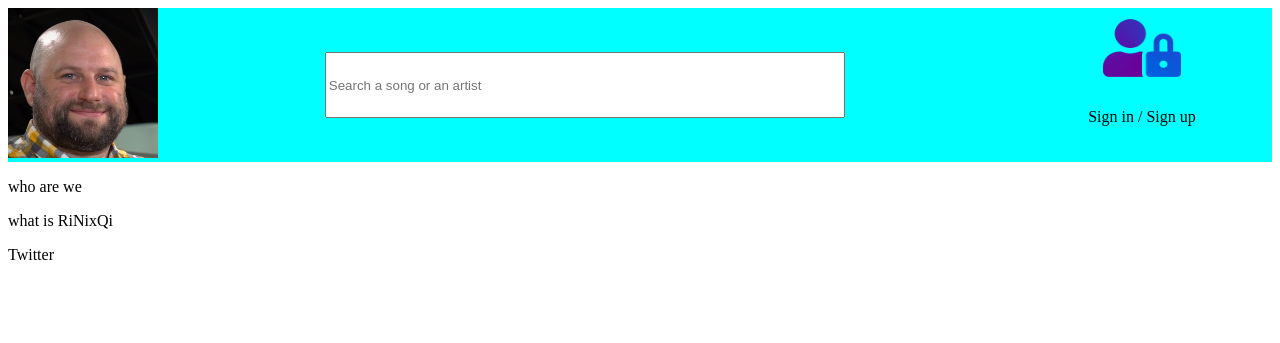
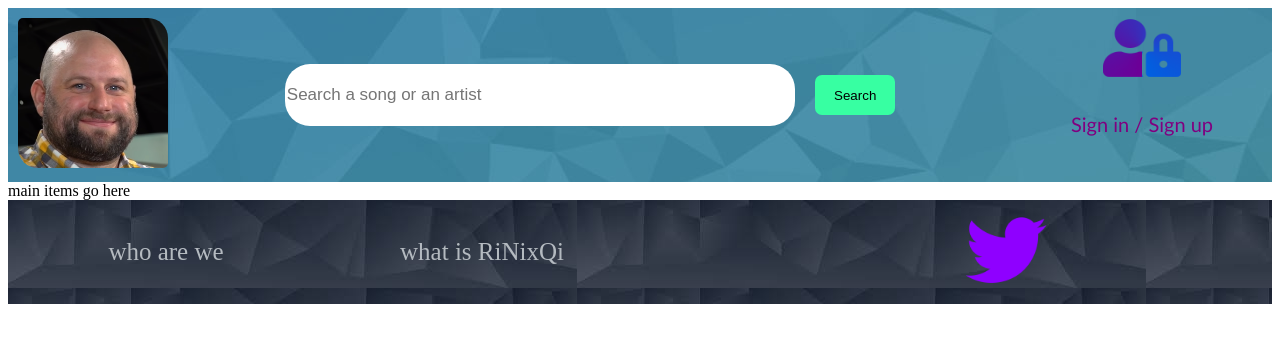
Before and after one commit to rafiqii/SWE363-project, a PHP site: the page made by HTML pages/index.html in a window 1280 px wide. Shown: the top 343 px of the page. Run offline with PHP 8.4, Linux system fonts and the light colour scheme.

Commit message:
footer and header 90% done

```diff
--- a/CSS/stylesheet.css
+++ b/CSS/stylesheet.css
@@ -1,34 +1,102 @@
+body{
+    grid-template-rows:auto auto auto ;
+}
+
+
 header {
+
     display: flex;
-    background-color: aqua;
     justify-content: space-between;
+    background-image: url("../Pictures/headerBackground.jpg");
+}
+
+.loginPic {
+    width: 260px;
+    height: 80px;
 
 }
-.searchBar{
 
+.login {
+
+    display: block;
+    align-content: center;
+}
+
+.login p {
+    text-align: center;
+    font-family: 'Gill Sans', 'Gill Sans MT', Calibri, 'Trebuchet MS', sans-serif;
+    font-size: 20px;
+    color:purple;
+}
+
+.logo {
+    border-radius: 5px 20px;
+    width: 150px;
+    height: 150px;
+    margin: 10px 0px 10px 10px;
+}
+
+.searchBar {
     width: 60%;
     height: 60px;
-    display: block;
+    border-radius: 25px;
+
+    border: none;
+    font-size: 17px;
+}
+
+.searchBarDiv {
+    display: flex;
+    align-self: center;
+    justify-content: center;
     margin: auto;
+    width: 100%;
 }
-.searchBarDiv{
+
+.searchButton {
+    height: 40px;
+    width: 80px;
+
+    text-align: center;
     align-self: center;
+
+    border-radius: 7px;
+    background-color: rgb(55, 255, 162);
+    border: none;
+
+    margin-left:20px ;
+
+}
+/* End of header CSS =-=-=-=-=-=-=-=-=- and start of main */
+main{
+
+}
+/* End of main CSS =-=-=-=-=-=-=-=-=-=-=-=-=-= start of footer */
+
+footer{
+    display: flex;
+
+    justify-content: space-between;
+    align-content: center;
+
+    background-image: url("../Pictures/footerBackground.jpg");
+
+
+}
+.twitterLogo{
+    max-width: 100px;
+    height: 100px;
+
+}
+footer div{
+    align-self: center;
+    justify-self: center;
     width: 100%;
-    margin-left: auto;
-    margin-right: auto ;
 }
-.loginPic{
-    width: 260px;
-    height: 80px;
+footer p{
+    color: rgb(180, 186, 192);
+
+    font-size: 25px;
+    text-align: center;
+    text-justify: center;
 }
-.login{
-
-    right: 10px;
-}
-.login p{
-    text-align:  center;
-}
-.logo{
-    width: 150px;
-    height: 150px;
-}
--- a/HTML pages/index.html
+++ b/HTML pages/index.html
@@ -1,18 +1,22 @@
 <!DOCTYPE html>
 <html>
+
 <head>
     <meta name="keywords" content="muisic, albums, artists, singers, songs, RiNixQi">
     <meta name="description" content="Free muisic offered on RiNixQi">
     <link href="../CSS/stylesheet.css" rel="stylesheet" type="text/css">
 </head>
+
 <body>
     <header>
 
         <div>
-                <img alt="Logo" src="../Pictures/Logo.png" class="logo">
+            <a href="index.html">
+            <img alt="Logo" src="../Pictures/Logo.png" class="logo"> </a>
         </div>
         <div class="searchBarDiv">
             <input type="text" placeholder="Search a song or an artist" class="searchBar">
+            <button class="searchButton">Search</button>
         </div>
         <div>
             <div class="login">
@@ -25,24 +29,25 @@
 
     </header>
     <main>
-
+            main items go here
     </main>
     <footer>
         <div>
             <p> who are we</p>
         </div>
+        <div>
         <p>
             what is RiNixQi
         </p>
+        </div>
         <div>
 
         </div>
         <div>
-                <p>
-                    Twitter
-                </p>
+            <a href="http://www.twitter.com"><img alt="twitter" src="../Pictures/twitterLogo.png" class="twitterLogo"><a>
         </div>
     </footer>
 
 </body>
+
 </html>
```
Also changed, not shown: Pictures/footerBackground.jpg (added), Pictures/headerBackground.jpg (added), Pictures/twitterLogo.png (added). Lines whose indentation alone changed are shown as unchanged.
